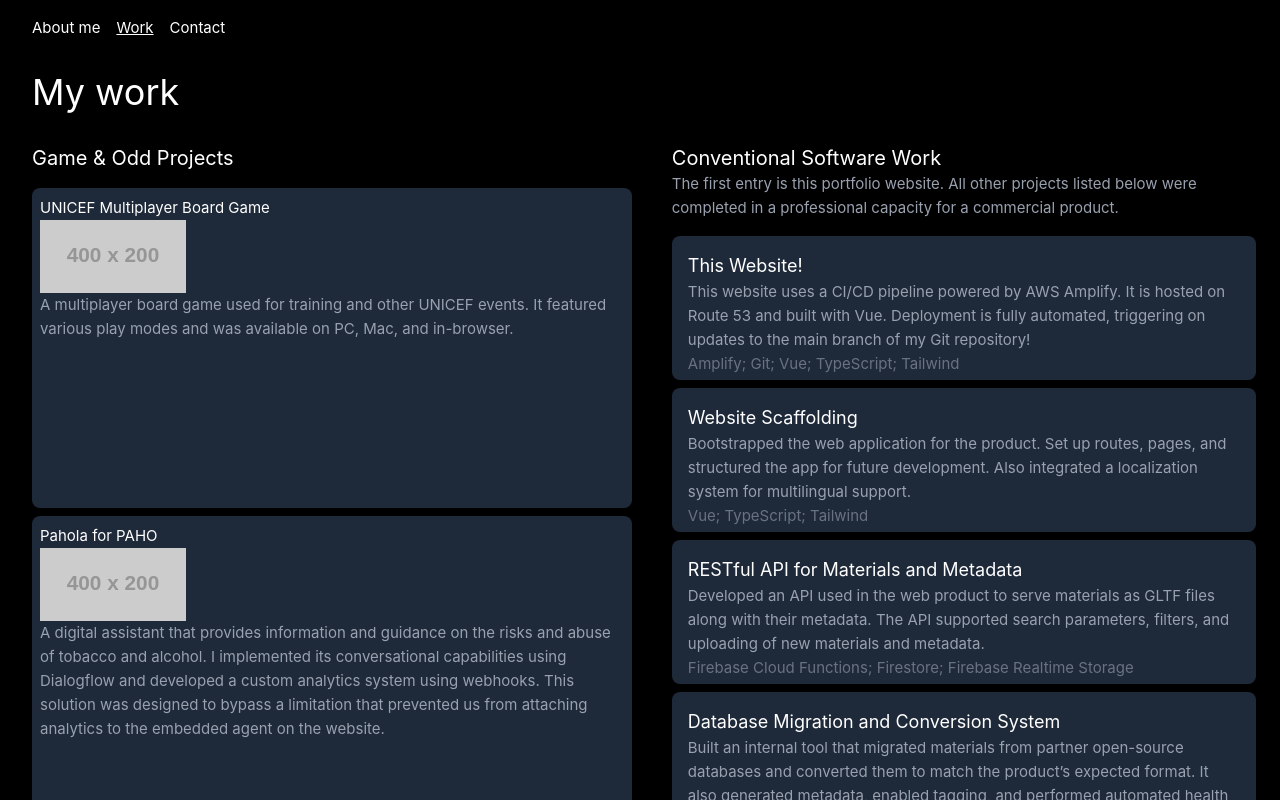
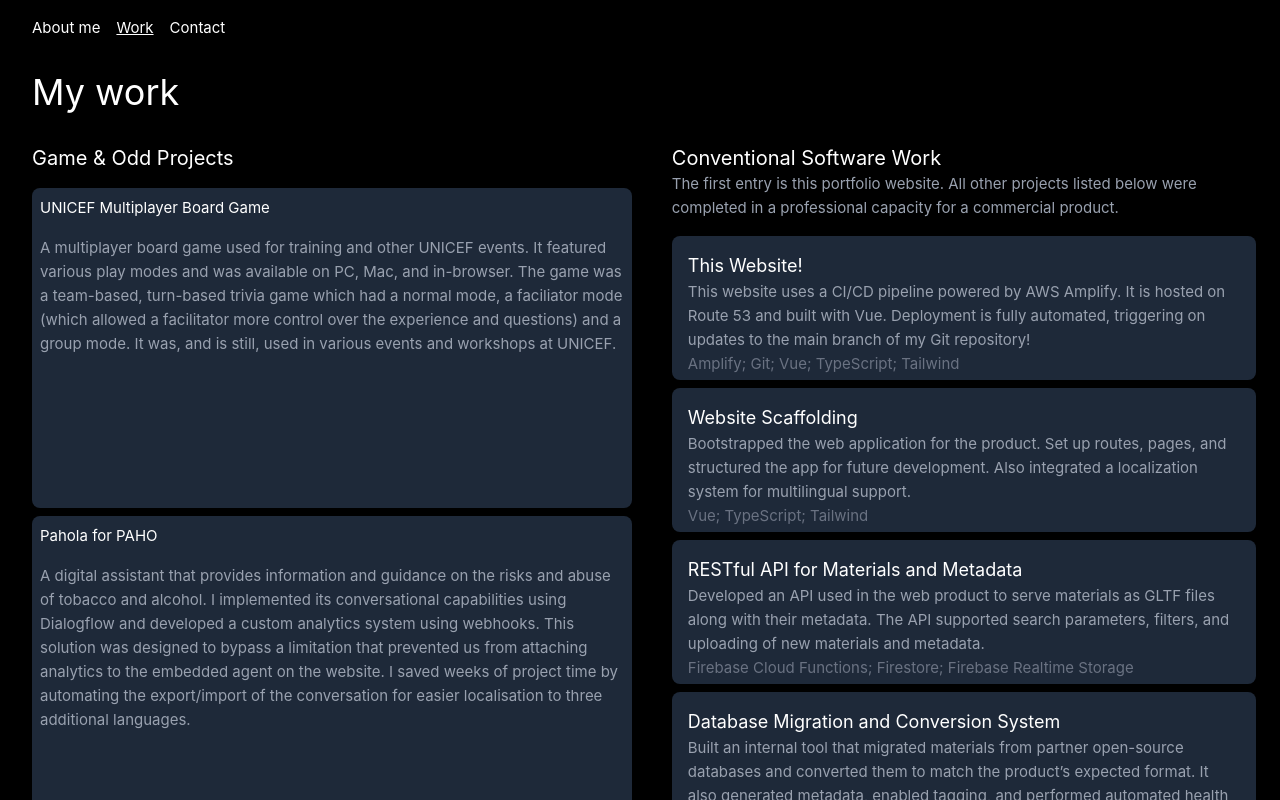
Before and after one commit to GitComet97/Portfolio, a Vue app in the folder webDir/: page / in a window 1280 px wide. Both pictures are taken after a click on the button "Work". Shown: the top 800 px of the page. Built offline with nearby package versions, Linux system fonts and the light colour scheme.

Commit message:
Updated descriptions

```diff
--- a/webDir/src/components/ProjectCard.vue
+++ b/webDir/src/components/ProjectCard.vue
@@ -2,8 +2,7 @@
   <div class="h-80 w-full">
     <div class="relative w-full h-full bg-gray-800 rounded-lg flex flex-col p-2">
       <!-- Placeholder for Image or Video -->
-      <p class="text-white mt-2">{{ title }}</p>
-      <img :src="imageSrc" alt="Project Image" class="object-cover w-1/4" />
+      <p class="text-white mt-2 pb-4">{{ title }}</p>
       <p class="text-gray-400">{{ description }}</p>
     </div>
   </div>
--- a/webDir/src/components/WorkTab.vue
+++ b/webDir/src/components/WorkTab.vue
@@ -20,19 +20,19 @@
             <!-- Project Cards -->
             <ProjectCard
               title="UNICEF Multiplayer Board Game"
-              description="A multiplayer board game used for training and other UNICEF events. It featured various play modes and was available on PC, Mac, and in-browser."
+              description="A multiplayer board game used for training and other UNICEF events. It featured various play modes and was available on PC, Mac, and in-browser. The game was a team-based, turn-based trivia game which had a normal mode, a faciliator mode (which allowed a facilitator more control over the experience and questions) and a group mode. It was, and is still, used in various events and workshops at UNICEF."
               imageSrc="https://via.placeholder.com/400x200"
             />
 
             <ProjectCard
               title="Pahola for PAHO"
-              description="A digital assistant that provides information and guidance on the risks and abuse of tobacco and alcohol. I implemented its conversational capabilities using Dialogflow and developed a custom analytics system using webhooks. This solution was designed to bypass a limitation that prevented us from attaching analytics to the embedded agent on the website."
+              description="A digital assistant that provides information and guidance on the risks and abuse of tobacco and alcohol. I implemented its conversational capabilities using Dialogflow and developed a custom analytics system using webhooks. This solution was designed to bypass a limitation that prevented us from attaching analytics to the embedded agent on the website. I saved weeks of project time by automating the export/import of the conversation for easier localisation to three additional languages."
               imageSrc="https://via.placeholder.com/400x200"
             />
 
             <ProjectCard
               title="Iziko AR Museum Exhibit"
-              description="My first client project, developed as a student. I led a team of fellow students to create an augmented reality museum exhibit. I developed the AR systems, created some of the 3D assets, and handled the full integration of 3D assets, animations, and systems."
+              description="My first client project, developed as a student. I led a team of fellow students to create an augmented reality museum exhibit following ancient egyptian burial rites and showcasing their after-death beliefs. I developed the AR systems, created some of the 3D assets, and handled the full integration of 3D assets, animations, and systems. I also built the physical model that has AR elements layered over it using a tablet attached to rails on the model. This exhibit is still open to the public in Cape Town at the Iziko Slave Lodge Museum."
               imageSrc="https://via.placeholder.com/400x200"
             />
 
```
